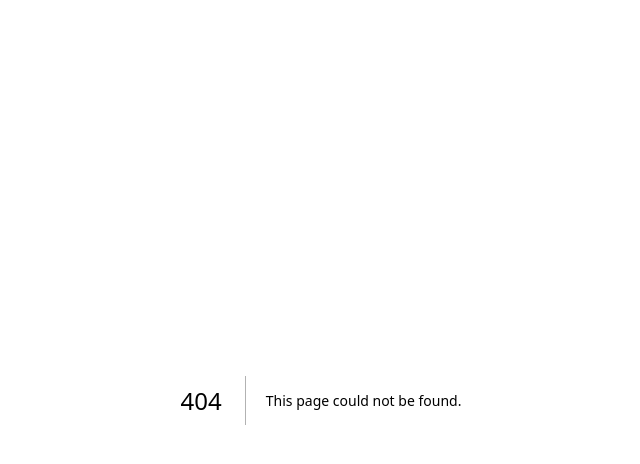
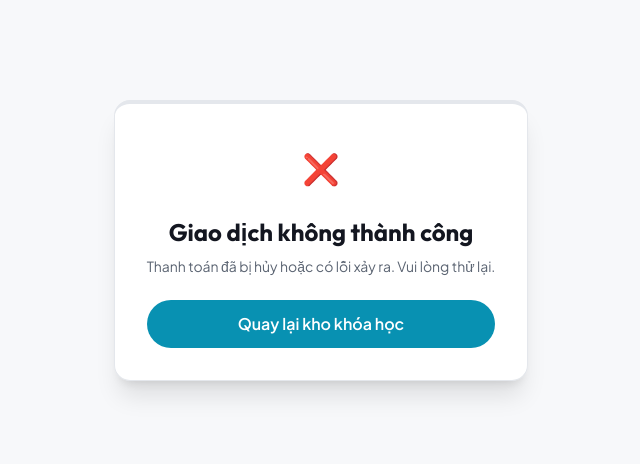
Before and after one commit to urglydog/ailms-web-client, a Next.js app: page /payments/callback in a window 1280 px wide. Before the commit this address had no page. Shown: the top 464 px of the page, without its empty margins (319-959 px from the left). Built offline with nearby package versions, Linux system fonts and the light colour scheme.

Commit message:
feat: implement PayOS payment integration, add real-time material status polling, and enhance transaction dashboard.

```diff
--- a/app/(student)/checkout/[slug]/page.tsx
+++ b/app/(student)/checkout/[slug]/page.tsx
@@ -64,7 +64,16 @@ export default function CheckoutPage() {
   return (
     <main className="min-h-screen bg-gray-50 py-12">
       <div className="mx-auto max-w-4xl px-4 md:px-8">
-        <h1 className="mb-8 font-display text-3xl font-bold text-gray-900">Thanh toán khóa học</h1>
+        <div className="mb-8 flex items-center justify-between">
+          <h1 className="font-display text-3xl font-bold text-gray-900">Thanh toán khóa học</h1>
+          <button
+            onClick={() => router.push(`/courses/${courseSlug}`)}
+            className="flex items-center gap-2 rounded-full border border-gray-300 bg-white px-4 py-2 text-sm font-medium text-gray-700 transition-colors hover:bg-gray-50 hover:text-gray-900"
+          >
+            <svg xmlns="http://www.w3.org/2000/svg" width="16" height="16" viewBox="0 0 24 24" fill="none" stroke="currentColor" strokeWidth="2" strokeLinecap="round" strokeLinejoin="round"><path d="m15 18-6-6 6-6"/></svg>
+            Quay lại khóa học
+          </button>
+        </div>
 
         <div className="grid gap-8 md:grid-cols-3">
           {/* Cột trái: Thông tin đơn hàng */}
@@ -180,6 +189,20 @@ export default function CheckoutPage() {
                   </div>
                   {payingMethod === 'ZALOPAY' && <div className="h-4 w-4 animate-spin rounded-full border-2 border-green-600 border-t-transparent" />}
                 </button>
+
+                <button
+                  onClick={() => handlePay('PAYOS')}
+                  disabled={payingMethod !== null}
+                  className={`flex w-full items-center justify-between rounded-xl border-2 px-4 py-3 transition-colors ${
+                    payingMethod === 'PAYOS' ? 'border-gray-900 bg-gray-50' : 'border-gray-200 bg-white hover:border-gray-900'
+                  }`}
+                >
+                  <div className="flex items-center gap-3">
+                    <div className="flex h-8 w-8 items-center justify-center rounded-lg bg-gray-900 font-bold text-white">P</div>
+                    <span className="font-semibold text-gray-900">Chuyển khoản QR (PayOS)</span>
+                  </div>
+                  {payingMethod === 'PAYOS' && <div className="h-4 w-4 animate-spin rounded-full border-2 border-gray-900 border-t-transparent" />}
+                </button>
               </div>
 
               <p className="mt-4 text-center text-xs text-gray-500">
--- /dev/null
+++ b/app/(student)/payments/callback/page.tsx
@@ -0,0 +1,97 @@
+'use client';
+
+import { Suspense, useEffect, useState } from 'react';
+import { useSearchParams } from 'next/navigation';
+import { toast } from 'sonner';
+import Link from 'next/link';
+
+function PayosReturnContent() {
+  const searchParams = useSearchParams();
+  const [status, setStatus] = useState<'loading' | 'success' | 'error'>('loading');
+
+  useEffect(() => {
+    // Chúng ta đã append params status và orderCode vào URL ở Backend (PaymentService.java)
+    // Hoặc PayOS tự động append `cancel=true` nếu người dùng hủy thanh toán
+    const customStatus = searchParams.get('status');
+    const orderCode = searchParams.get('orderCode');
+    const isCancelled = searchParams.get('cancel') === 'true';
+
+    if (!orderCode) {
+      setStatus('error');
+      return;
+    }
+
+    if (customStatus === 'success' && !isCancelled) {
+      setStatus('success');
+      toast.success('Thanh toán thành công! Hệ thống đang xử lý ghi danh.');
+
+      // Ở đây LUÔN KHÔNG GỌI /ipn-mock vì chúng ta phải tuân thủ nguyên tắc chạy thật.
+      // Database sẽ được update khi Backend nhận được webhook thực sự từ PayOS.
+    } else {
+      setStatus('error');
+      toast.error('Thanh toán thất bại hoặc bị hủy!');
+    }
+  }, [searchParams]);
+
+  return (
+    <div className="shell flex min-h-[60vh] flex-col items-center justify-center py-20 text-center">
+      {status === 'loading' && (
+        <div className="text-ink-muted">Đang xử lý kết quả thanh toán PayOS...</div>
+      )}
+
+      {status === 'success' && (
+        <div className="card max-w-md p-8 flex flex-col items-center border-t-4 border-t-gray-900 shadow-xl">
+          <div className="flex h-16 w-16 items-center justify-center rounded-full bg-success/10 text-3xl mb-4">
+            ✅
+          </div>
+          <h1 className="font-display text-2xl font-bold text-ink mb-2">Thanh toán thành công</h1>
+          <p className="text-sm text-ink-muted mb-6">
+            Lưu ý: Khoá học sẽ tự động được mở khóa ngay sau khi hệ thống ghi nhận thành công từ ngân hàng (thường mất 1-2 phút).
+          </p>
+          <div className="flex w-full flex-col gap-3">
+            <Link
+              href="/payments"
+              className="w-full rounded-full bg-gray-900 px-6 py-3 font-semibold text-white no-underline hover:bg-black transition-colors"
+            >
+              Xem lịch sử giao dịch
+            </Link>
+            <Link
+              href="/courses"
+              className="text-sm font-semibold text-gray-900 no-underline hover:underline mt-2"
+            >
+              Quay lại kho khóa học
+            </Link>
+          </div>
+        </div>
+      )}
+
+      {status === 'error' && (
+        <div className="card max-w-md p-8 flex flex-col items-center border-t-4 border-t-danger shadow-xl">
+          <div className="flex h-16 w-16 items-center justify-center rounded-full bg-danger/10 text-3xl mb-4">
+            ❌
+          </div>
+          <h1 className="font-display text-2xl font-bold text-ink mb-2">Giao dịch không thành công</h1>
+          <p className="text-sm text-ink-muted mb-6">
+            Thanh toán đã bị hủy hoặc có lỗi xảy ra. Vui lòng thử lại.
+          </p>
+          <div className="flex w-full flex-col gap-3">
+            <Link
+              href="/courses"
+              className="w-full rounded-full bg-accent px-6 py-3 font-semibold text-white no-underline hover:bg-accent-dark"
+            >
+              Quay lại kho khóa học
+            </Link>
+          </div>
+        </div>
+      )}
+    </div>
+  );
+}
+
+export default function PayosReturnPage() {
+  return (
+    <Suspense fallback={<div className="flex min-h-[60vh] items-center justify-center">Đang xử lý kết quả thanh toán PayOS...</div>}>
+      <PayosReturnContent />
+    </Suspense>
+  );
+}
--- a/app/admin/transactions/payments/page.tsx
+++ b/app/admin/transactions/payments/page.tsx
@@ -12,6 +12,7 @@ export interface AdminPayment {
   amount: number;
   platformFee: number;
   instructorEarning: number;
+  paymentMethod: string;
   status: string;
   paidAt: string | null;
   gatewayTxnNo: string | null;
@@ -226,6 +227,9 @@ export default function AdminPaymentsPage() {
                   </th>
                   <th className="px-6 py-4">Phí nền tảng</th>
                   <th className="px-6 py-4">Thực nhận</th>
+                  <th className="px-6 py-4 cursor-pointer hover:bg-line/30" onClick={() => handleSort('paymentMethod' as SortField)}>
+                    Phương thức <SortIcon field={'paymentMethod' as SortField} />
+                  </th>
                   <th className="px-6 py-4">Trạng thái</th>
                   <th className="px-6 py-4 cursor-pointer hover:bg-line/30" onClick={() => handleSort('paidAt')}>
                     Thời gian <SortIcon field="paidAt" />
@@ -251,6 +255,11 @@ export default function AdminPaymentsPage() {
                       </td>
                       <td className="px-6 py-4 text-success font-semibold">
                         {p.instructorEarning ? p.instructorEarning.toLocaleString('vi-VN') + 'đ' : '-'}
+                      </td>
+                      <td className="px-6 py-4">
+                        <span className="inline-block bg-line/20 px-2.5 py-1 rounded-full text-xs font-semibold text-ink">
+                          {p.paymentMethod}
+                        </span>
                       </td>
                       <td className="px-6 py-4">
                         <span className={`inline-block px-2.5 py-1 rounded-full text-xs font-medium border ${getStatusColor(p.status)}`}>
@@ -356,6 +365,11 @@ export default function AdminPaymentsPage() {
                 </div>
 
                 <div>
+                  <p className="text-sm font-medium text-ink-muted mb-1">Phương thức TT</p>
+                  <p className="font-medium text-ink">{selectedPayment.paymentMethod}</p>
+                </div>
+
+                <div>
                   <p className="text-sm font-medium text-ink-muted mb-1">Trạng thái</p>
                   <span className={`inline-block px-2.5 py-1 rounded-full text-xs font-medium border ${getStatusColor(selectedPayment.status)}`}>
                     {getStatusLabel(selectedPayment.status)}
--- a/components/materials/MaterialManager.tsx
+++ b/components/materials/MaterialManager.tsx
@@ -105,7 +105,18 @@ export function MaterialManager({ courseId }: { courseId: number }) {
                     {m.materialType === 'MINDMAP' ? 'Sơ đồ tư duy' : m.materialType} - Phiên bản {m.versionNo}
                   </h3>
                   <p className="text-xs text-ink-muted mt-1">
-                    Trạng thái: <span className={m.status === 'COMPLETED' ? 'text-green-600' : m.status === 'FAILED' ? 'text-red-600' : 'text-orange-500'}>{m.status}</span>
+                    Trạng thái:{' '}
+                    {m.status === 'COMPLETED' ? (
+                      <span className="text-green-600 font-medium">Hoàn thành</span>
+                    ) : m.status === 'FAILED' ? (
+                      <span className="text-red-600 font-medium">Lỗi</span>
+                    ) : (
+                      <span className="text-orange-500 font-medium">
+                        {new Date().getTime() - new Date(m.createdAt).getTime() > 120000
+                          ? 'Đang quá tải (Vui lòng chờ thêm hoặc tạo lại)'
+                          : 'Đang xử lý (Vui lòng chờ)...'}
+                      </span>
+                    )}
                     <span className="mx-2">•</span>
                     {new Date(m.createdAt).toLocaleString('vi-VN')}
                   </p>
--- a/hooks/useMaterials.ts
+++ b/hooks/useMaterials.ts
@@ -6,6 +6,13 @@ export function useCourseMaterials(courseId: number) {
     queryKey: ['materials', 'course', courseId],
     queryFn: () => materialsApi.listForCourse(courseId),
     enabled: !!courseId,
+    refetchInterval: (query) => {
+      const data = query.state.data;
+      if (data && data.some(m => m.status === 'PENDING')) {
+        return 3000;
+      }
+      return false;
+    }
   });
 }
 
```
